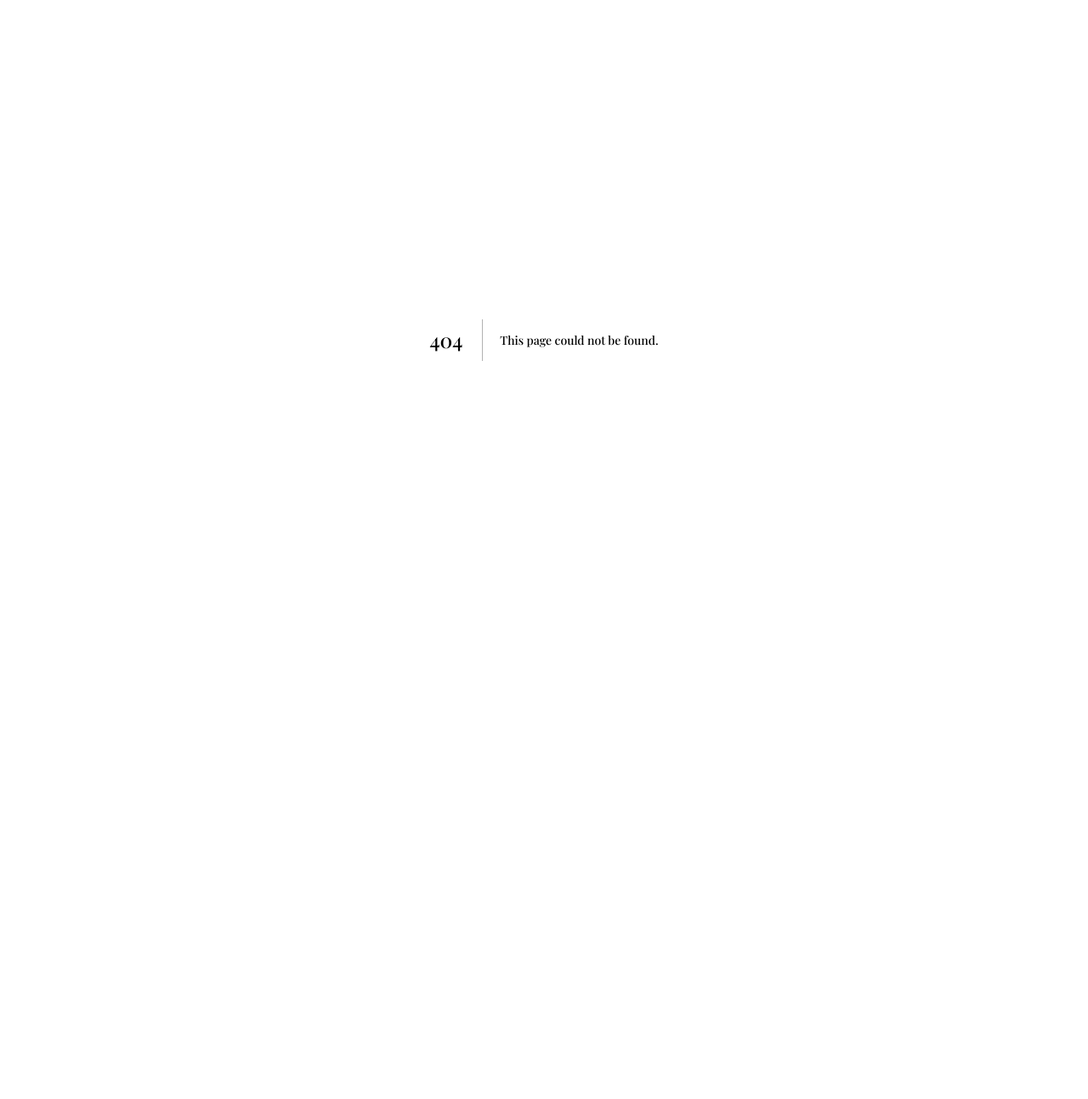
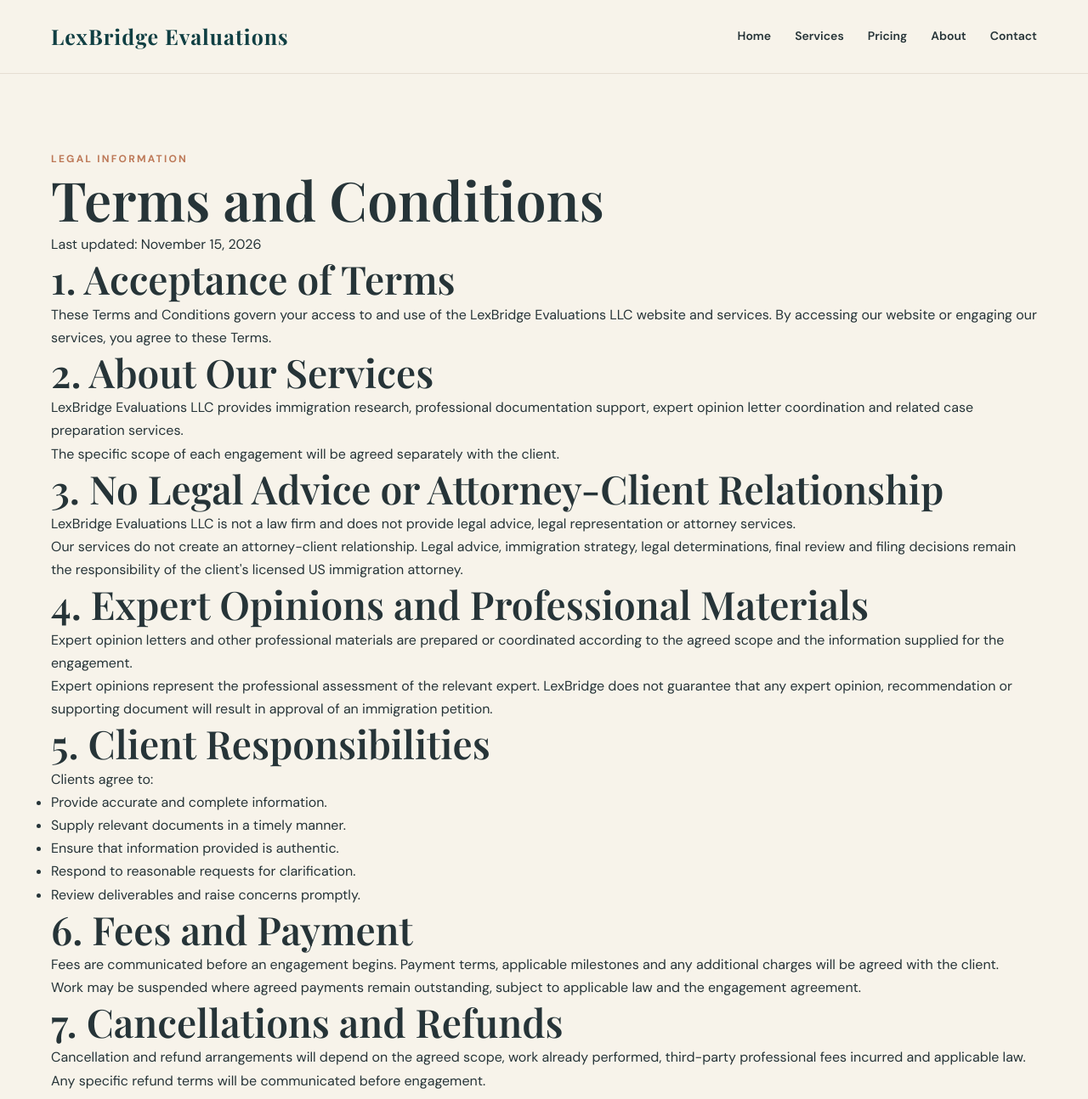
Before and after one commit to TrademarkEdge/lexbridge, a Next.js app: page /terms in a window 1280 px wide. Before the commit this address had no page. Shown: the top 1294 px of the page at 85% size. Before the commit the page ends 800 px from the top, so only its background shows below. Built offline with nearby package versions, Linux system fonts and the light colour scheme.

Commit message:
Create terms page.tsx

```diff
--- /dev/null
+++ b/app/terms/page.tsx
@@ -0,0 +1,185 @@
+
+export default function TermsPage() {
+  return (
+    <main>
+      <header className="site-header">
+        <nav className="navbar container">
+          <a className="brand" href="/">LexBridge Evaluations</a>
+          <div className="nav-links">
+            <a href="/">Home</a>
+            <a href="/services">Services</a>
+            <a href="/pricing">Pricing</a>
+            <a href="/about">About</a>
+            <a href="/contact">Contact</a>
+          </div>
+        </nav>
+      </header>
+
+      <section className="section-padding">
+        <div className="container">
+          <p className="eyebrow">LEGAL INFORMATION</p>
+          <h1>Terms and Conditions</h1>
+          <p>Last updated: November 15, 2026</p>
+
+          <h2>1. Acceptance of Terms</h2>
+          <p>
+            These Terms and Conditions govern your access to
+            and use of the LexBridge Evaluations LLC website
+            and services. By accessing our website or engaging
+            our services, you agree to these Terms.
+          </p>
+
+          <h2>2. About Our Services</h2>
+          <p>
+            LexBridge Evaluations LLC provides immigration
+            research, professional documentation support,
+            expert opinion letter coordination and related
+            case preparation services.
+          </p>
+          <p>
+            The specific scope of each engagement will be
+            agreed separately with the client.
+          </p>
+
+          <h2>3. No Legal Advice or Attorney-Client Relationship</h2>
+          <p>
+            LexBridge Evaluations LLC is not a law firm and
+            does not provide legal advice, legal representation
+            or attorney services.
+          </p>
+          <p>
+            Our services do not create an attorney-client
+            relationship. Legal advice, immigration strategy,
+            legal determinations, final review and filing
+            decisions remain the responsibility of the
+            client's licensed US immigration attorney.
+          </p>
+
+          <h2>4. Expert Opinions and Professional Materials</h2>
+          <p>
+            Expert opinion letters and other professional
+            materials are prepared or coordinated according
+            to the agreed scope and the information supplied
+            for the engagement.
+          </p>
+          <p>
+            Expert opinions represent the professional
+            assessment of the relevant expert. LexBridge
+            does not guarantee that any expert opinion,
+            recommendation or supporting document will
+            result in approval of an immigration petition.
+          </p>
+
+          <h2>5. Client Responsibilities</h2>
+          <p>Clients agree to:</p>
+          <ul>
+            <li>Provide accurate and complete information.</li>
+            <li>Supply relevant documents in a timely manner.</li>
+            <li>Ensure that information provided is authentic.</li>
+            <li>Respond to reasonable requests for clarification.</li>
+            <li>Review deliverables and raise concerns promptly.</li>
+          </ul>
+
+          <h2>6. Fees and Payment</h2>
+          <p>
+            Fees are communicated before an engagement begins.
+            Payment terms, applicable milestones and any
+            additional charges will be agreed with the client.
+          </p>
+          <p>
+            Work may be suspended where agreed payments
+            remain outstanding, subject to applicable law
+            and the engagement agreement.
+          </p>
+
+          <h2>7. Cancellations and Refunds</h2>
+          <p>
+            Cancellation and refund arrangements will depend
+            on the agreed scope, work already performed,
+            third-party professional fees incurred and
+            applicable law. Any specific refund terms will
+            be communicated before engagement.
+          </p>
+
+          <h2>8. Confidentiality</h2>
+          <p>
+            We treat client information as confidential and
+            use reasonable safeguards to protect it.
+            Information may be shared with authorised experts
+            and service providers where reasonably necessary
+            to deliver an agreed service or comply with law.
+          </p>
+
+          <h2>9. Intellectual Property</h2>
+          <p>
+            Website content, branding, designs, text and
+            materials belonging to LexBridge may not be
+            reproduced or commercially used without
+            permission, except where permitted by law.
+          </p>
+          <p>
+            Ownership and permitted use of client-specific
+            deliverables will be governed by the applicable
+            engagement agreement.
+          </p>
+
+          <h2>10. Limitation of Liability</h2>
+          <p>
+            To the extent permitted by applicable law,
+            LexBridge will not be liable for indirect,
+            incidental, special or consequential losses
+            arising from use of the website or services.
+          </p>
+          <p>
+            Nothing in these Terms excludes liability that
+            cannot lawfully be excluded or limits rights
+            that cannot lawfully be restricted.
+          </p>
+
+          <h2>11. Third-Party Services and Websites</h2>
+          <p>
+            Our website may contain links to third-party
+            websites or rely on third-party service providers.
+            We are not responsible for the independent
+            content, policies or practices of third parties.
+          </p>
+
+          <h2>12. Changes to These Terms</h2>
+          <p>
+            We may revise these Terms from time to time.
+            Updated Terms will be published on this page
+            with a revised date.
+          </p>
+
+          <h2>13. Governing Law</h2>
+          <p>
+            These Terms shall be governed by the laws of
+            the State of [STATE OF FORMATION], United States,
+            without regard to conflict-of-law principles,
+            subject to applicable federal law.
+          </p>
+
+          <h2>14. Contact</h2>
+          <p>
+            Questions concerning these Terms may be sent to:
+          </p>
+          <a className="email-link"
+            href="mailto:info@lexbridgeevaluations.com">
+            info@lexbridgeevaluations.com
+          </a>
+
+          <p style={{ marginTop: 40, fontSize: 13 }}>
+            LexBridge Evaluations LLC | United States
+          </p>
+        </div>
+      </section>
+
+      <footer className="site-footer">
+        <div className="container">
+          © {new Date().getFullYear()} LexBridge Evaluations LLC.
+          All rights reserved.
+        </div>
+      </footer>
+    </main>
+  );
+}
```
